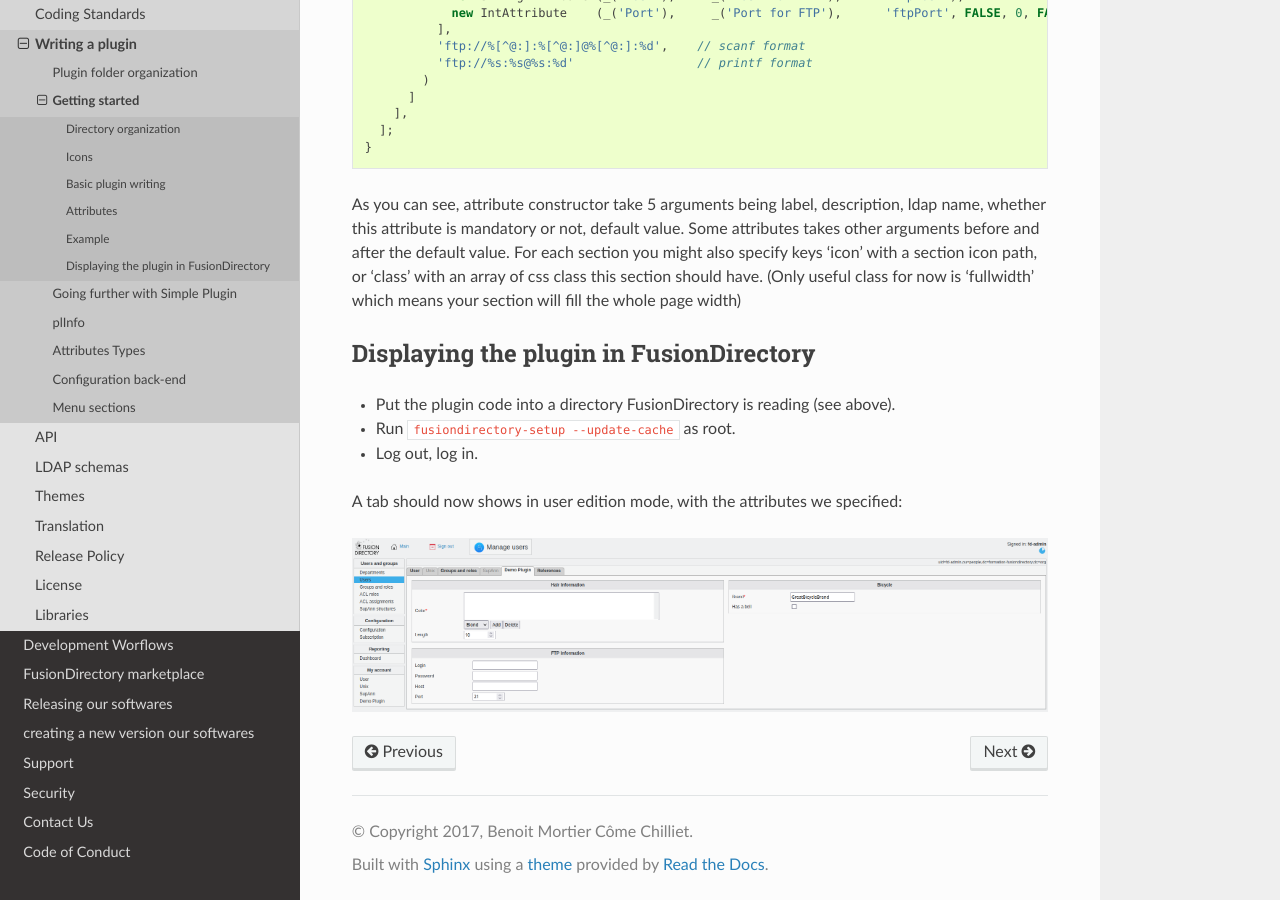
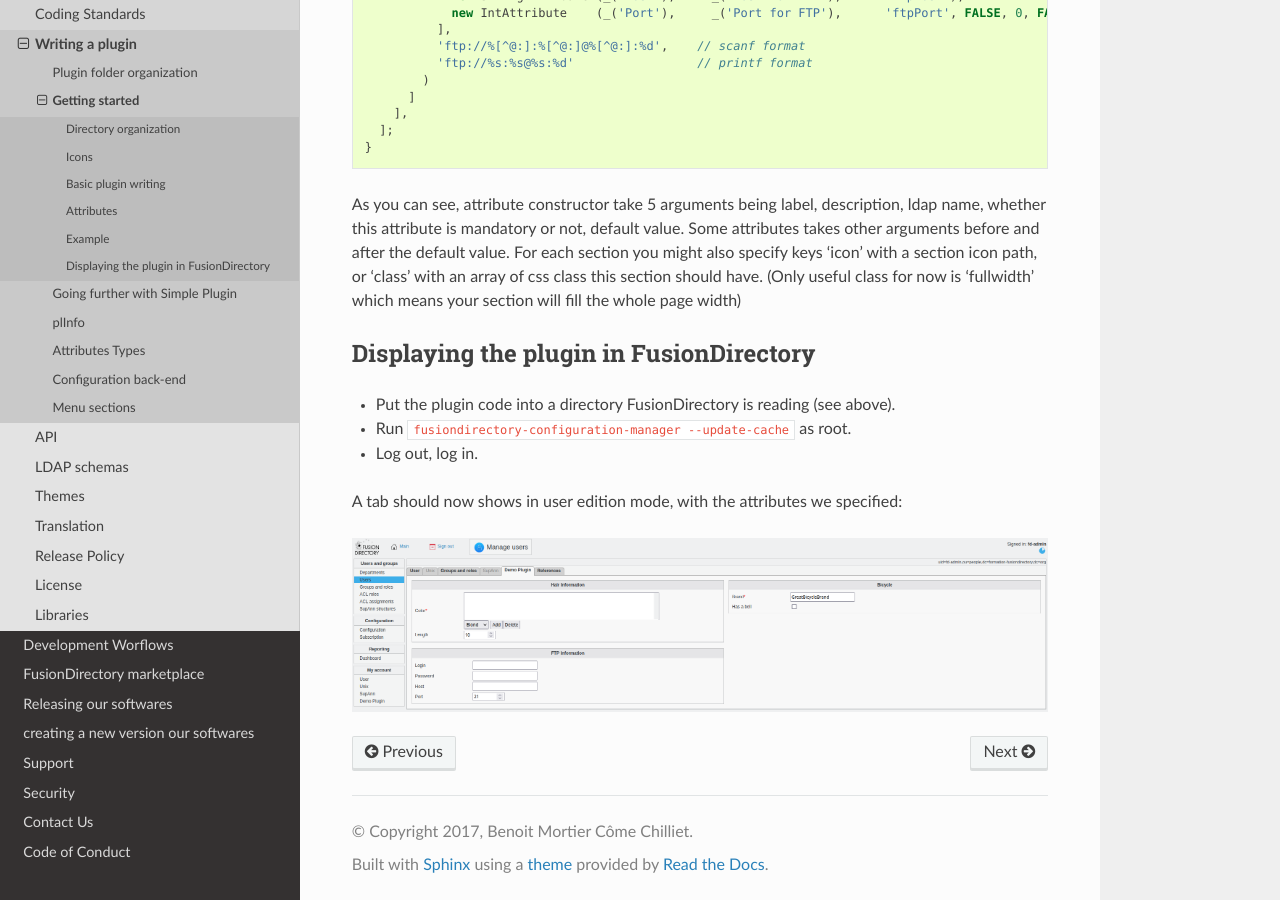
Before and after one commit to fusiondirectory/fusiondirectory-dev-manual, a Sphinx documentation site: the page built from source/fusiondirectory/pluginsystem/start.rst, in a window 1280 px wide and 900 px high, scrolled down 2898 px. Built offline with Sphinx 7.4.7 and the Read the Docs theme 2.0.0, drawn with Linux system fonts in a browser that asks for light colours.

Commit message:
Change of command `fusiondirectory-setup --update-cache` into `fusiondirectory-configuration-manager --update-cache` in file /source/fusiondirectory/pluginsystem/start.rst

```diff
--- a/source/fusiondirectory/pluginsystem/start.rst
+++ b/source/fusiondirectory/pluginsystem/start.rst
@@ -165,7 +165,7 @@
 ----------------------------------------
 
 * Put the plugin code into a directory FusionDirectory is reading (see above).
-* Run :shell:`fusiondirectory-setup --update-cache` as root.
+* Run :shell:`fusiondirectory-configuration-manager --update-cache` as root.
 * Log out, log in.
 
 A tab should now shows in user edition mode, with the attributes we specified:
```
